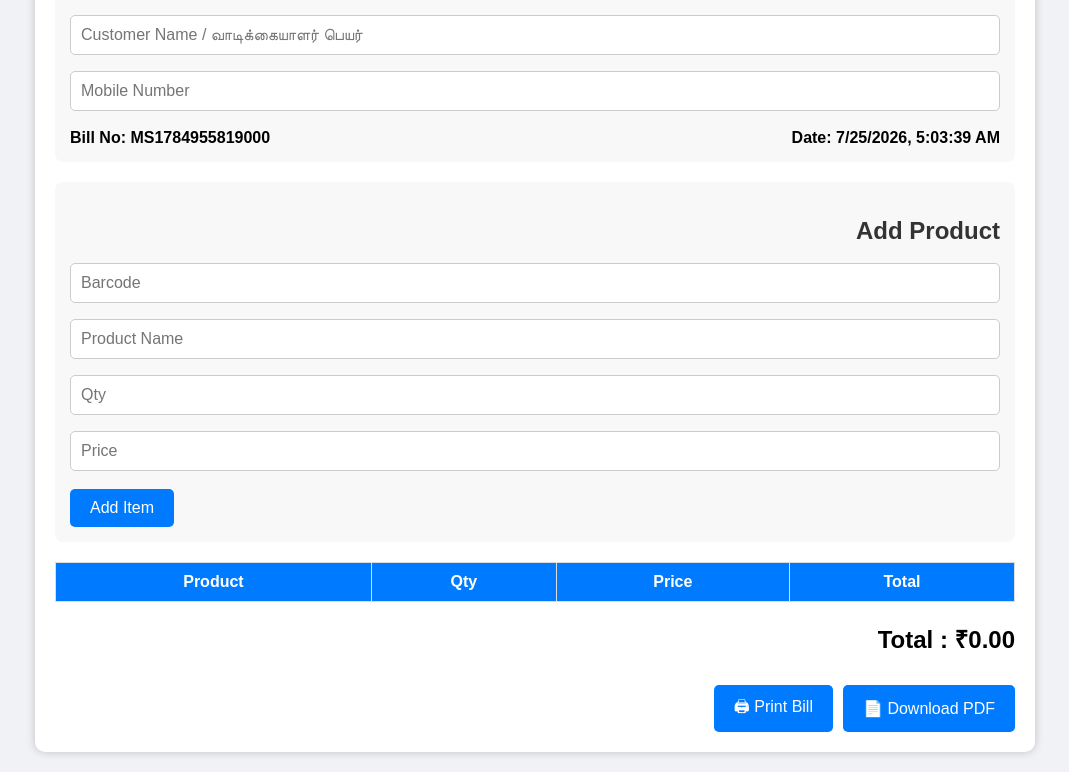
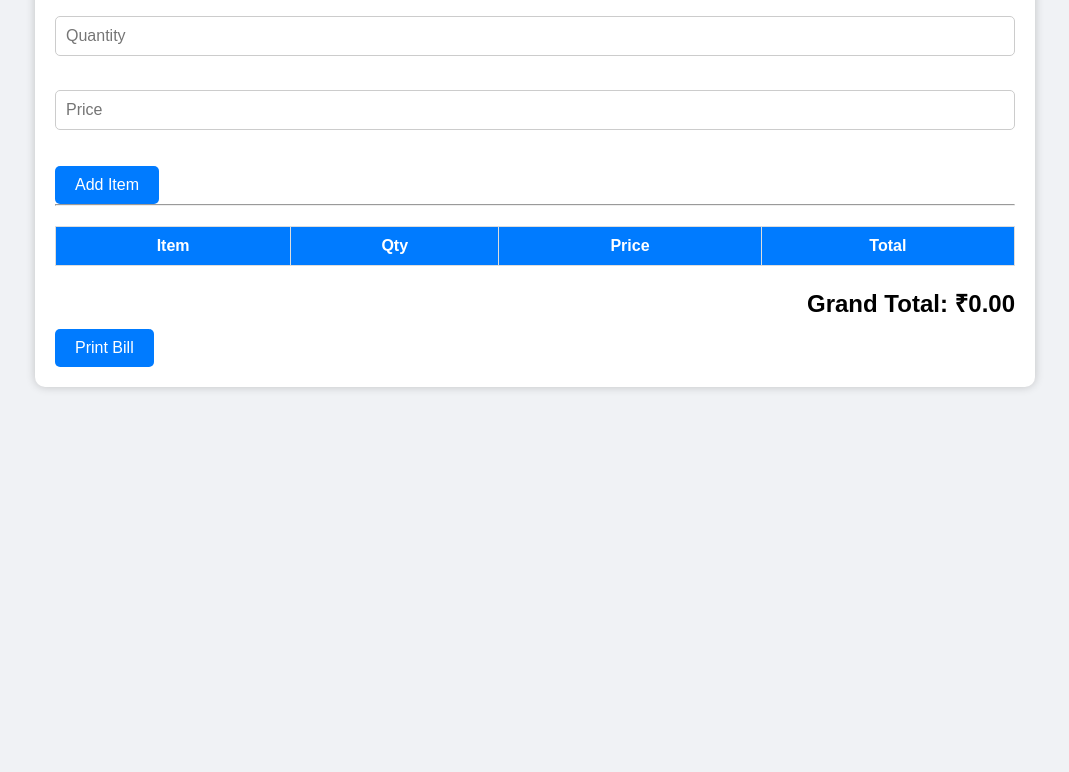
Before and after one commit to John001MS/JOHN-BILLS, a plain HTML site: page index.html in a window 1280 px wide. Shown: the part 181-953 px from the top of the page, without its empty margins (105-1174 px from the left). After the commit the page ends 800 px from the top, so only its background shows below. Drawn offline with Linux system fonts and the light colour scheme; files that its build step writes are made by us from their sources.

Commit message:
Update index.html

```diff
--- a/index.html
+++ b/index.html
@@ -3,66 +3,50 @@
 <head>
 <meta charset="UTF-8">
 <meta name="viewport" content="width=device-width, initial-scale=1.0">
-  <title>M.S. STORE Billing Software</title>
-  <link rel="stylesheet" href="style.css">
+<title>M.S. STORE Billing</title>
+<link rel="stylesheet" href="css/style.css">
 </head>
 <body>
 
-  <div class="container">
 <header>
 <h1>M.S. STORE</h1>
-      <p>Professional Billing Software</p>
+<p>Billing Software</p>
 </header>
 
-    <section class="customer">
-      <h2>Customer Details</h2>
+<div class="container">
+<div class="card">
 
-      <input type="text" id="customerName" placeholder="Customer Name / வாடிக்கையாளர் பெயர்">
+<input type="text" id="itemName" placeholder="Product Name"><br><br>
 
-      <input type="text" id="customerMobile" placeholder="Mobile Number">
+<input type="number" id="itemQty" placeholder="Quantity"><br><br>
 
-      <div class="bill-info">
-        <p><strong>Bill No:</strong> <span id="billNo"></span></p>
-        <p><strong>Date:</strong> <span id="billDate"></span></p>
-      </div>
-    </section>
-
-    <section class="billing">
-      <h2>Add Product</h2>
-
-      <input type="text" id="barcode" placeholder="Barcode">
-
-      <input type="text" id="itemName" placeholder="Product Name">
-
-      <input type="number" id="itemQty" placeholder="Qty">
-
-      <input type="number" id="itemPrice" placeholder="Price">
+<input type="number" id="itemPrice" placeholder="Price"><br><br>
 
 <button id="addItem">Add Item</button>
-    </section>
 
-    <table id="billTable">
+<hr>
+
+<table border="1" width="100%" id="billTable">
 <thead>
 <tr>
-          <th>Product</th>
+<th>Item</th>
 <th>Qty</th>
 <th>Price</th>
 <th>Total</th>
 </tr>
 </thead>
-      <tbody></tbody>
+<tbody>
+</tbody>
 </table>
 
-    <h2>Total : ₹<span id="grandTotal">0.00</span></h2>
+<h2>Grand Total: ₹<span id="grandTotal">0.00</span></h2>
 
-    <div class="buttons">
-      <button onclick="window.print()">🖨 Print Bill</button>
-      <button id="downloadPdf">📄 Download PDF</button>
+<button onclick="window.print()">Print Bill</button>
+
+</div>
 </div>
 
-  </div>
-
-  <script src="script.js"></script>
+<script src="js/script.js"></script>
 
 </body>
 </html>
```
Lines whose indentation alone changed are shown as unchanged.
